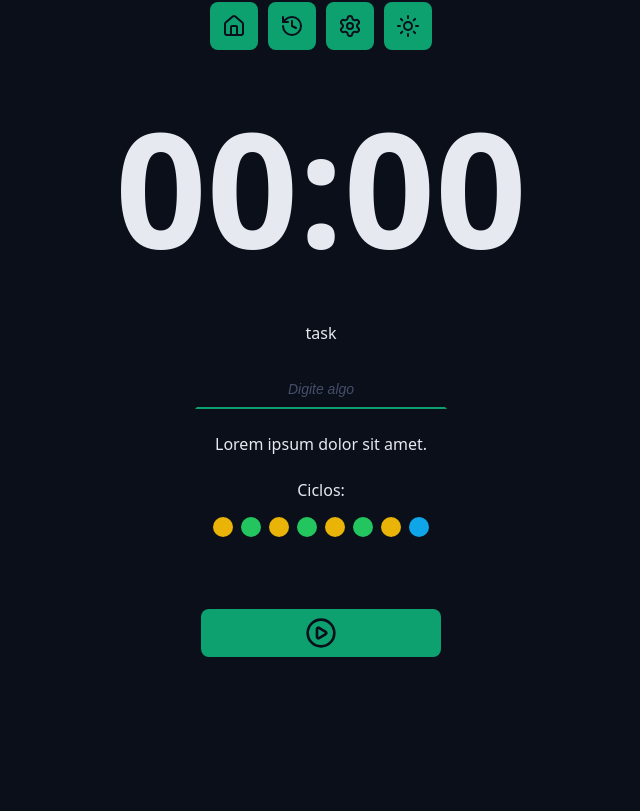
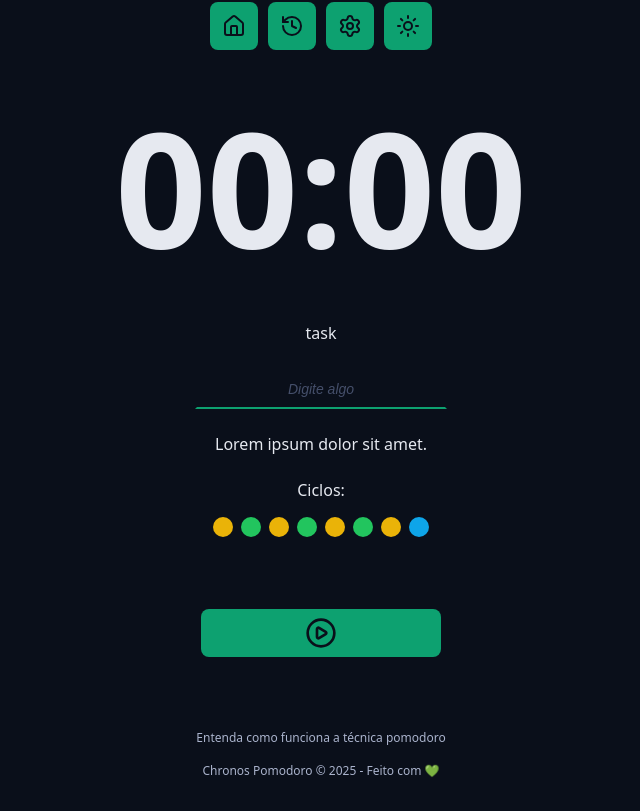
Before and after one commit to gsdeoliveira/chronos-pomodoro, a React (Vite) app: page / in a window 1280 px wide. Shown: the part 251-1062 px from the top of the page, without its empty margins (319-959 px from the left). Before the commit the page ends 988 px from the top, so only its background shows below. Built offline with nearby package versions, Linux system fonts and the light colour scheme.

Commit message:
feat: create footer component

```diff
--- a/src/App.tsx
+++ b/src/App.tsx
@@ -10,6 +10,7 @@
 import { Cycles } from './components/Cycles'
 import { DefaultButton } from './components/DefaultButton'
 import { PlayCircleIcon } from 'lucide-react'
+import { Footer } from './components/Footer'
 
 export const App = () => {
   return (
@@ -42,6 +43,9 @@
           <div className='formRow'>
             <DefaultButton icon={<PlayCircleIcon />} />
           </div>
+          <div className='formRow'>
+            <Footer />
+          </div>
         </form>
       </Container>
     </>
--- /dev/null
+++ b/src/components/Footer/index.tsx
@@ -0,0 +1,12 @@
+import styles from './styles.module.css'
+
+export const Footer = () => {
+  return (
+    <footer className={styles.footer}>
+      <a href='#'>Entenda como funciona a técnica pomodoro</a>
+      <a href='#'>
+        Chronos Pomodoro &copy; {new Date().getFullYear()} - Feito com 💚
+      </a>
+    </footer>
+  )
+}
--- /dev/null
+++ b/src/components/Footer/styles.module.css
@@ -0,0 +1,17 @@
+.footer {
+  display: flex;
+  flex-direction: column;
+  justify-content: center;
+  align-items: center;
+  gap: 1.6rem;
+}
+
+.footer a {
+  font-size: 1.2rem;
+  color: var(--text-muted);
+  text-decoration: none;
+}
+
+.footer a:hover {
+  text-decoration: underline;
+}
```
